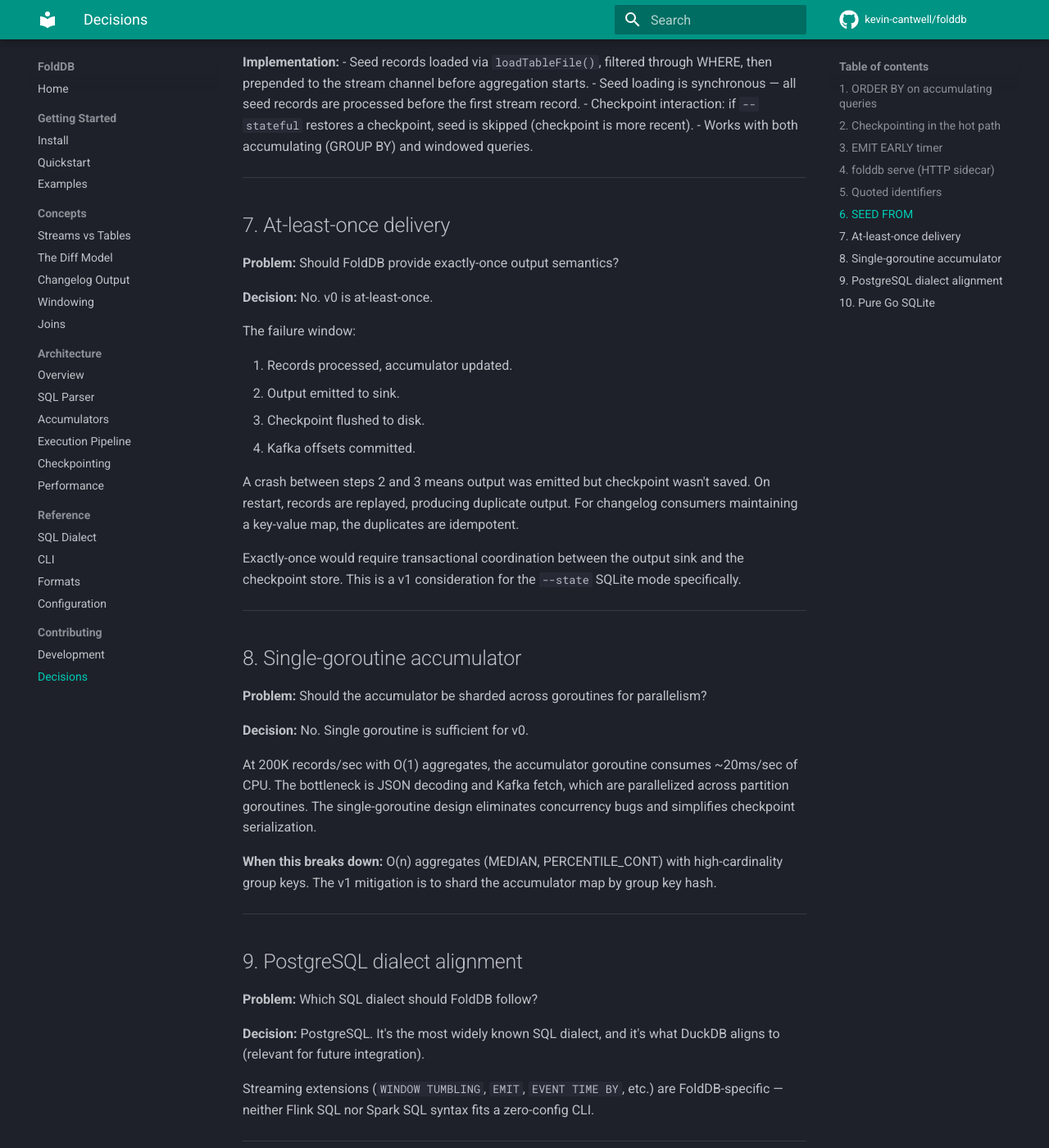
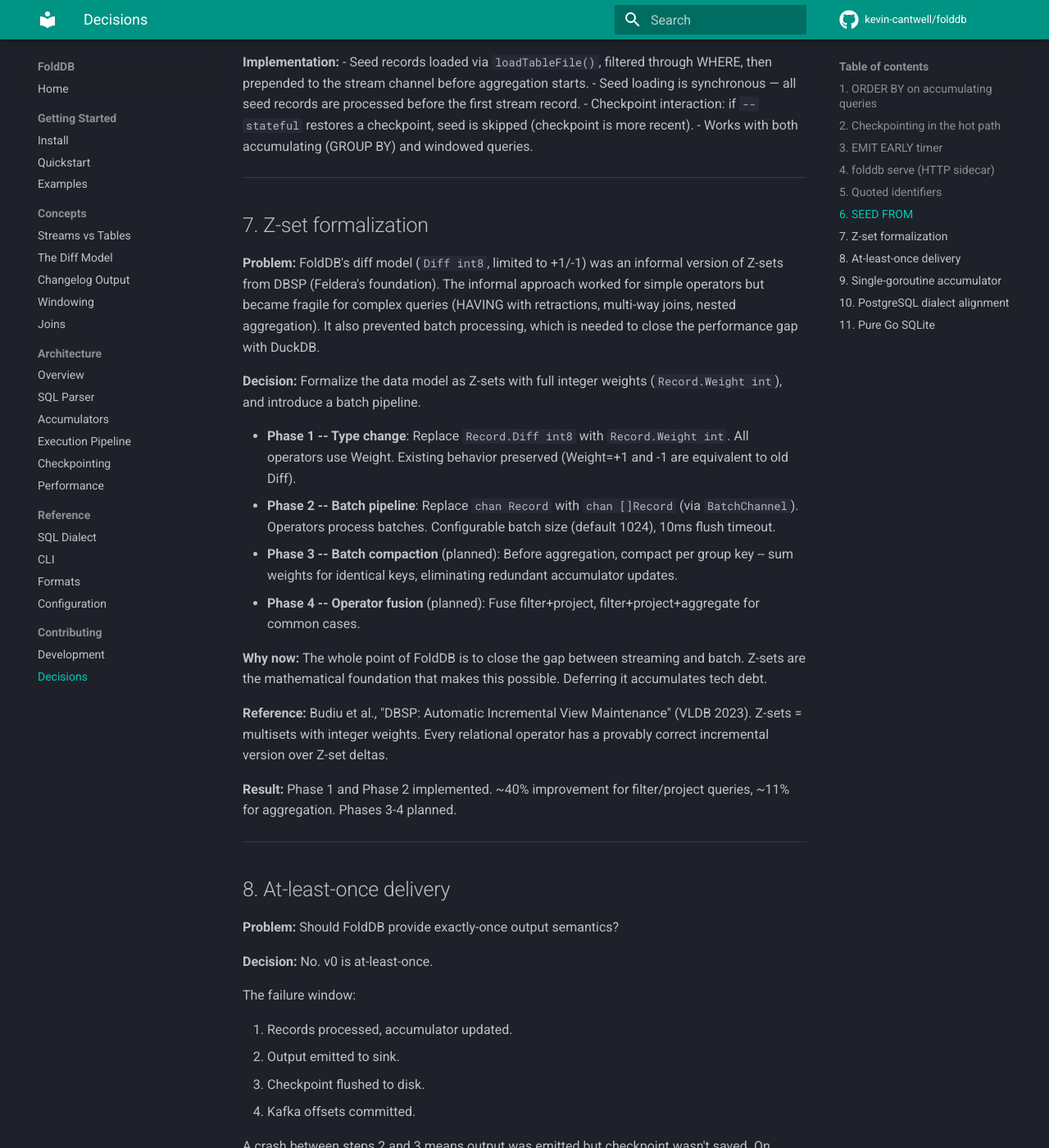
Before and after one commit to kevin-cantwell/dbspa, an MkDocs documentation site: the page built from docs/contributing/decisions.md, in a window 1280 px wide and 1400 px high, scrolled down 3095 px. Shown: the whole window at 82% size. Built offline with MkDocs 1.6.1 and Material for MkDocs 9.7.7, drawn with Linux system fonts in a browser that asks for light colours; comment, search, counter and statistics services are not loaded; some of the changed text lies outside the part shown.

```diff
--- a/docs/contributing/decisions.md
+++ b/docs/contributing/decisions.md
@@ -118,7 +118,26 @@ GROUP BY region
 
 ---
 
-## 7. At-least-once delivery
+## 7. Z-set formalization
+
+**Problem:** FoldDB's diff model (`Diff int8`, limited to +1/-1) was an informal version of Z-sets from DBSP (Feldera's foundation). The informal approach worked for simple operators but became fragile for complex queries (HAVING with retractions, multi-way joins, nested aggregation). It also prevented batch processing, which is needed to close the performance gap with DuckDB.
+
+**Decision:** Formalize the data model as Z-sets with full integer weights (`Record.Weight int`), and introduce a batch pipeline.
+
+- **Phase 1 -- Type change**: Replace `Record.Diff int8` with `Record.Weight int`. All operators use Weight. Existing behavior preserved (Weight=+1 and -1 are equivalent to old Diff).
+- **Phase 2 -- Batch pipeline**: Replace `chan Record` with `chan []Record` (via `BatchChannel`). Operators process batches. Configurable batch size (default 1024), 10ms flush timeout.
+- **Phase 3 -- Batch compaction** (planned): Before aggregation, compact per group key -- sum weights for identical keys, eliminating redundant accumulator updates.
+- **Phase 4 -- Operator fusion** (planned): Fuse filter+project, filter+project+aggregate for common cases.
+
+**Why now:** The whole point of FoldDB is to close the gap between streaming and batch. Z-sets are the mathematical foundation that makes this possible. Deferring it accumulates tech debt.
+
+**Reference:** Budiu et al., "DBSP: Automatic Incremental View Maintenance" (VLDB 2023). Z-sets = multisets with integer weights. Every relational operator has a provably correct incremental version over Z-set deltas.
+
+**Result:** Phase 1 and Phase 2 implemented. ~40% improvement for filter/project queries, ~11% for aggregation. Phases 3-4 planned.
+
+---
+
+## 8. At-least-once delivery
 
 **Problem:** Should FoldDB provide exactly-once output semantics?
 
@@ -149,7 +168,7 @@ At 200K records/sec with O(1) aggregates, the accumulator goroutine consumes ~20
 
 ---
 
-## 9. PostgreSQL dialect alignment
+## 10. PostgreSQL dialect alignment
 
 **Problem:** Which SQL dialect should FoldDB follow?
 
@@ -159,7 +178,7 @@ Streaming extensions (`WINDOW TUMBLING`, `EMIT`, `EVENT TIME BY`, etc.) are Fold
 
 ---
 
-## 10. Pure Go SQLite
+## 11. Pure Go SQLite
 
 **Problem:** `github.com/mattn/go-sqlite3` requires CGo. Should we use it for performance?
 
```
Also changed, not shown: other parts of docs/contributing/decisions.md (+1 -1 lines).
